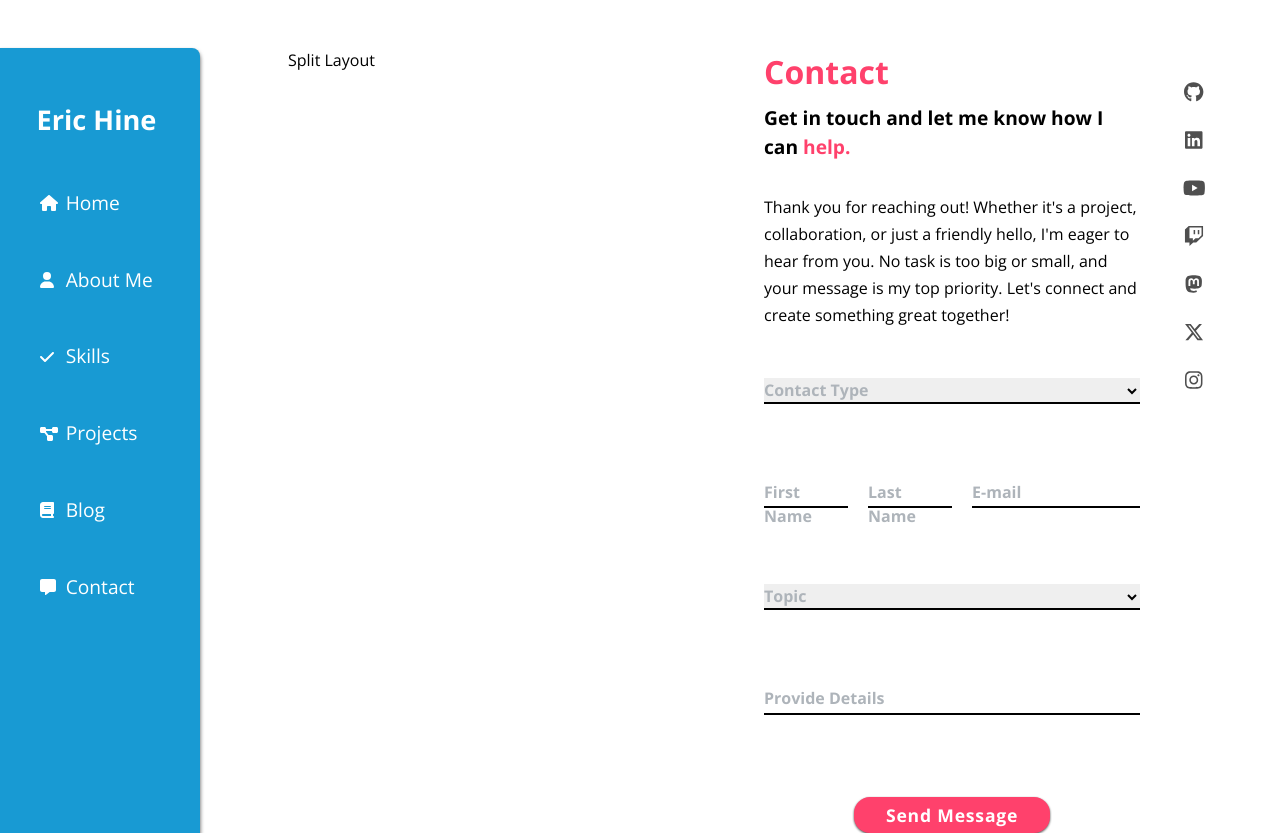
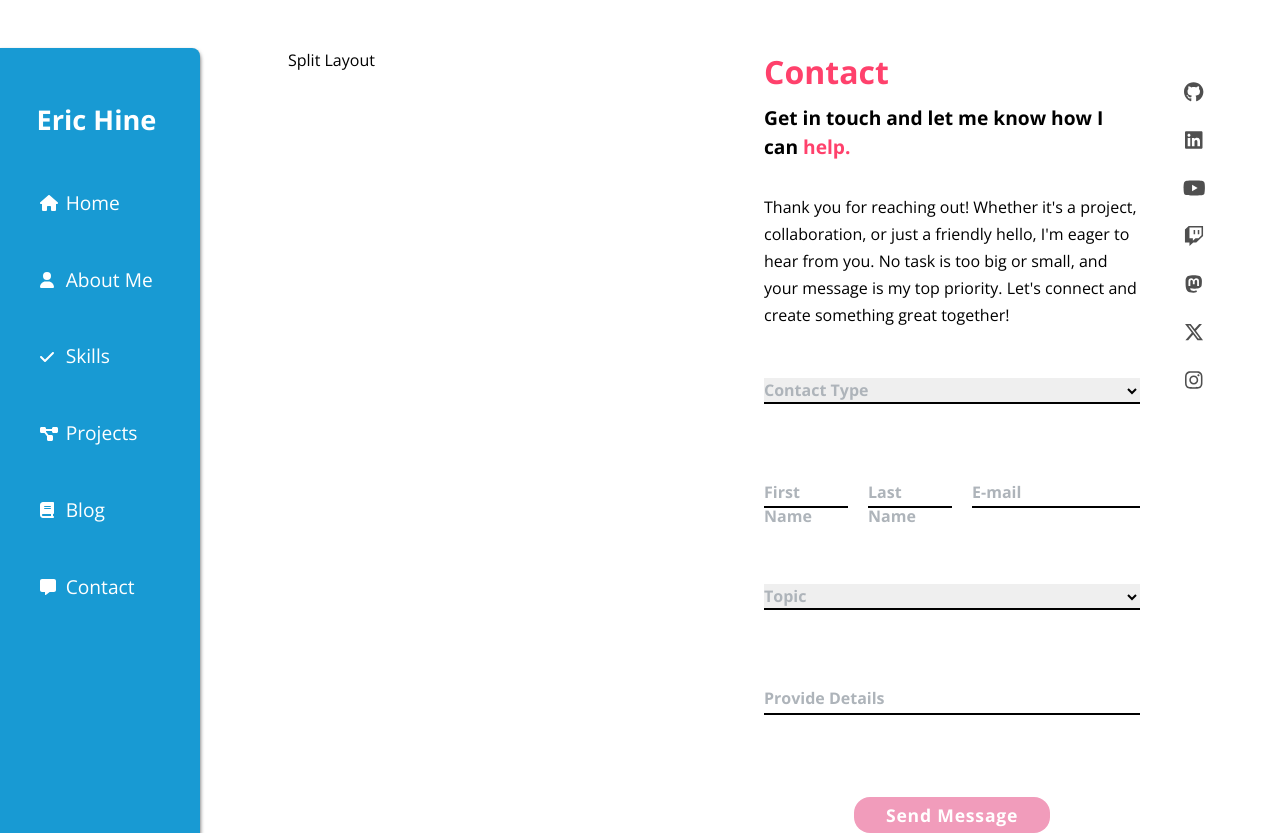
Before and after one commit to R-Daneel0livaw/portfolio, a React (Vite) app: page / in a window 1280 px wide. Both pictures are taken after a click on the button "Hire Me". Built offline with nearby package versions, Linux system fonts and the light colour scheme; a web font is replaced by a local one.

Commit message:
Add validations on ContactForm and ability to disable button until form is filled.

```diff
--- a/src/components/ContactForm/ContactForm.tsx
+++ b/src/components/ContactForm/ContactForm.tsx
@@ -10,7 +10,6 @@ const ContactForm = () => {
   const [email, setEmail] = useState("");
   const [topic, setTopic] = useState("");
   const [message, setMessage] = useState("");
-  const [value, setValue] = useState("");
   const [textareaHeight, setTextareaHeight] = useState("1.85rem");
   const textareaRef = useRef<HTMLTextAreaElement>(null);
 
@@ -18,7 +17,7 @@ const ContactForm = () => {
     const { scrollHeight } = event.target;
     const maxHeight = 200;
 
-    setValue(event.target.value);
+    setMessage(event.target.value);
     if (event.target.value === "") {
       setTextareaHeight("1.85rem");
     } else {
@@ -26,7 +25,6 @@ const ContactForm = () => {
         scrollHeight < maxHeight ? scrollHeight + "px" : maxHeight + "px"
       );
     }
-    setMessage(event.target.value);
   };
 
   const handleLabelClick = () => {
@@ -35,10 +33,18 @@ const ContactForm = () => {
     }
   };
 
+  const isFormFilled = (): boolean => {
+    return (name.length > 0 || (firstName.length > 0 && lastName.length > 0)) &&
+      message.length > 0 &&
+      email.length > 0 &&
+      topic.length > 0 &&
+      contactType.length > 0;
+  };
+
   const handleSubmit = (e: React.FormEvent<HTMLFormElement>) => {
     e.preventDefault();
 
-    if (!name || !email || !message) {
+    if ((!name && (!firstName || !lastName)) || !message || !email || !topic || !contactType) {
       alert("Please fill in all mandatory fields.");
       return;
     }
@@ -182,7 +188,7 @@ const ContactForm = () => {
       <div className={`${styles.fieldHolder} ${styles.identificationChild}`}>
         <textarea
           className={`${styles.autoHeightTextarea} ${styles.innerInput}`}
-          value={value}
+          value={message}
           onChange={handleTextAreaChange}
           style={{ height: textareaHeight }}
           ref={textareaRef}
@@ -193,7 +199,7 @@ const ContactForm = () => {
         </label>
       </div>
 
-      <SignatureWithButton buttonText="Send Message" includeSignature={false} />
+      <SignatureWithButton buttonText="Send Message" includeSignature={false} enabled={isFormFilled()} />
     </form>
   );
 };
--- a/src/components/SignatureWithButton/SignatureWithButton.module.css
+++ b/src/components/SignatureWithButton/SignatureWithButton.module.css
@@ -18,10 +18,18 @@
     font-size: 1.1rem;
     font-weight: bold;
     letter-spacing: 0.05rem;
+    color: #fff;
+    cursor: pointer;
+}
+
+.enabled {
     filter: drop-shadow(0px 1px 1px #4f4f4f);
     background-color: #ff416c;
-    color: #fff;
-    cursor: pointer;
+}
+
+.disabled {
+    background-color: #f19cbb;
+    cursor: none;
 }
 
 .button:hover {
--- a/src/components/SignatureWithButton/SignatureWithButton.tsx
+++ b/src/components/SignatureWithButton/SignatureWithButton.tsx
@@ -5,16 +5,26 @@ import PathConstants from "../../routes/pathConstants";
 interface ButtonProps {
   buttonText: string;
   includeSignature: boolean;
+  enabled: boolean;
 }
 
-export default function SignatureWithButton({ buttonText, includeSignature }: ButtonProps) {
+export default function SignatureWithButton({ buttonText, includeSignature, enabled }: ButtonProps) {
   const navigate = useNavigate();
 
   return (
     <>
       <div className={styles.container}>
         {includeSignature && <p className={styles.signature}>Eric Hine</p>}
-        <button onClick={() => navigate(PathConstants.CONTACT)} type="submit" className={styles.button}>{buttonText}</button>
+        <button
+          onClick={() => navigate(PathConstants.CONTACT)}
+          type="submit"
+          className={`${styles.button} ${
+            enabled ? styles.enabled : styles.disabled
+          }`}
+          disabled={!enabled}
+        >
+          {buttonText}
+        </button>
       </div>
     </>
   );
--- a/src/pages/About/AboutMe.tsx
+++ b/src/pages/About/AboutMe.tsx
@@ -130,7 +130,7 @@ export default function AboutMe() {
             connect, share ideas, and explore the exciting intersections of
             technology, learning, and life.
           </p>
-          <SignatureWithButton buttonText="Connect" includeSignature={true}/>
+          <SignatureWithButton buttonText="Connect" includeSignature={true} enabled={true}/>
         </footer>
       </div>
       <SocialMedia />
--- a/src/pages/Home/Home.tsx
+++ b/src/pages/Home/Home.tsx
@@ -40,7 +40,7 @@ export default function Home() {
             professional and personal pursuits.
           </p>
         </div>
-        <SignatureWithButton buttonText="Hire Me" includeSignature={true}/>
+        <SignatureWithButton buttonText="Hire Me" includeSignature={true} enabled={true}/>
       </div>
       <SocialMedia />
     </section>
```
